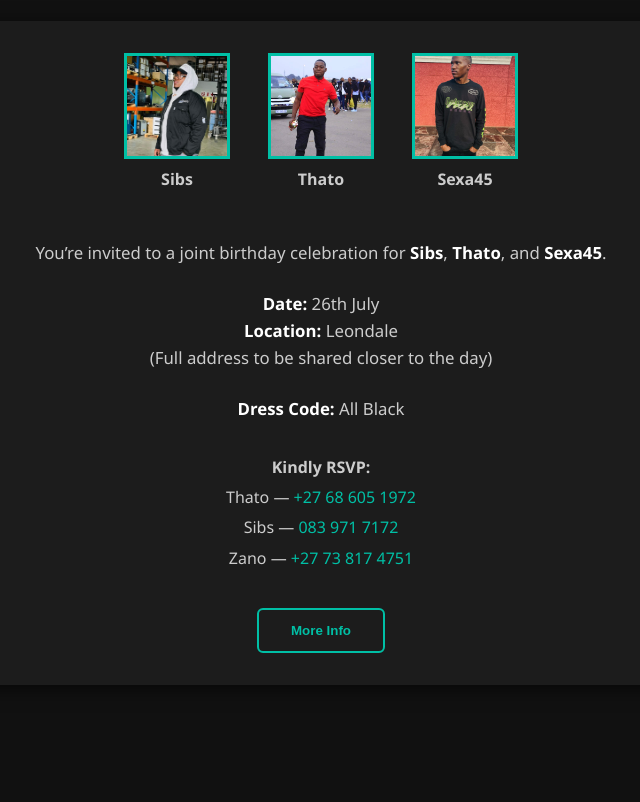
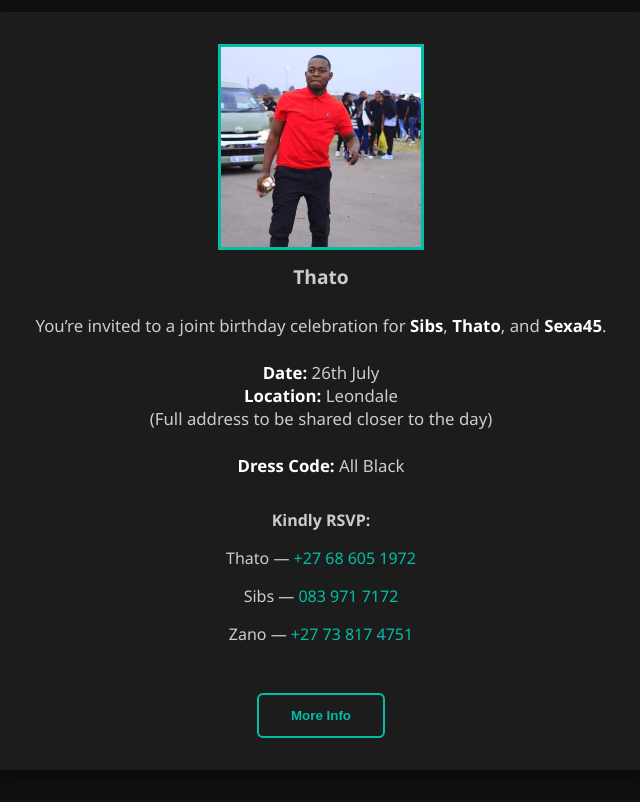
Before and after one commit to tawheeda/birthdayInvite, a plain HTML site: page index.html in a window 1280 px wide. Shown: the part 116-918 px from the top of the page, without its empty margins (319-959 px from the left). Before the commit the page ends 833 px from the top, so only its background shows below. Drawn offline with Linux system fonts and the light colour scheme.

Commit message:
Update index.html

```diff
--- a/index.html
+++ b/index.html
@@ -11,7 +11,6 @@
       color: #eee;
       text-align: center;
       padding: 2rem;
-      line-height: 1.6;
       margin: 0;
     }
 
@@ -22,7 +21,7 @@
     }
 
     .invite-container {
-      max-width: 700px;
+      max-width: 600px;
       margin: 0 auto;
       background: #1c1c1c;
       border-radius: 10px;
@@ -30,33 +29,21 @@
       padding: 2rem;
     }
 
-    .guest-group {
-      display: flex;
-      justify-content: center;
-      flex-wrap: nowrap;
-      gap: 1.5rem;
-      margin-bottom: 2rem;
-      overflow-x: auto;
-      padding-bottom: 1rem;
+    .slideshow {
+      position: relative;
+      margin-bottom: 1.5rem;
     }
 
-    .guest {
-      flex: 0 0 auto;
-      display: flex;
-      flex-direction: column;
-      align-items: center;
-      width: 120px;
+    .slideshow img {
+      width: 200px;
+      height: 200px;
+      object-fit: cover;
+      border: 3px solid #00bfa5;
     }
 
-    .guest img {
-      width: 100px;
-      height: 100px;
-      object-fit: cover;
-      border: 3px solid #00bfa5;
-      margin-bottom: 0.5rem;
-    }
-
-    .guest span {
+    .name-tag {
+      margin-top: 0.5rem;
+      font-size: 1.2rem;
       font-weight: 600;
       color: #ccc;
     }
@@ -75,10 +62,6 @@
       font-size: 1rem;
       color: #ccc;
       margin-top: 2rem;
-    }
-
-    .rsvp p {
-      margin: 0.3rem 0;
     }
 
     .rsvp a {
@@ -110,19 +93,10 @@
 
   <div class="invite-container">
 
-    <div class="guest-group">
-      <div class="guest">
-        <img src="sibs.jpg" alt="Sibs">
-        <span>Sibs</span>
-      </div>
-      <div class="guest">
-        <img src="thato.jpg" alt="Thato">
-        <span>Thato</span>
-      </div>
-      <div class="guest">
-        <img src="sexa45.jpg" alt="Sexa45">
-        <span>Sexa45</span>
-      </div>
+    <!-- Slideshow Section -->
+    <div class="slideshow">
+      <img id="slideshow-image" src="sibs.jpg" alt="Sibs">
+      <div class="name-tag" id="slideshow-name">Sibs</div>
     </div>
 
     <div class="info">
@@ -150,6 +124,19 @@
   </div>
 
   <script>
+    const images = ["sibs.jpg", "thato.jpg", "sexa45.jpg"];
+    const names = ["Sibs", "Thato", "Sexa45"];
+    let current = 0;
+
+    function showNextSlide() {
+      current = (current + 1) % images.length;
+      document.getElementById("slideshow-image").src = images[current];
+      document.getElementById("slideshow-name").textContent = names[current];
+    }
+
+    // Change every 3 seconds
+    setInterval(showNextSlide, 3000);
+
     function showNote() {
       alert("All Black. Smart Casual. Come through sharp — it’s going to be a great night.");
     }
```
